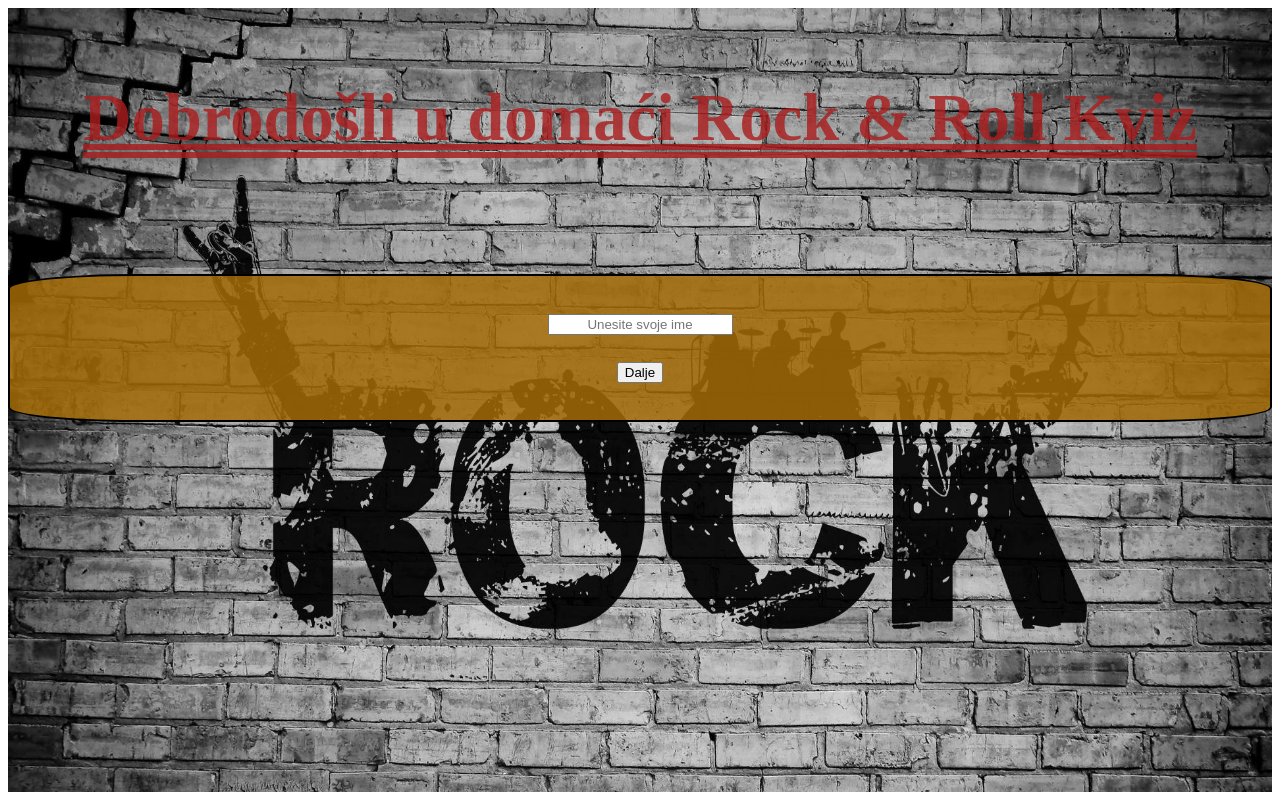
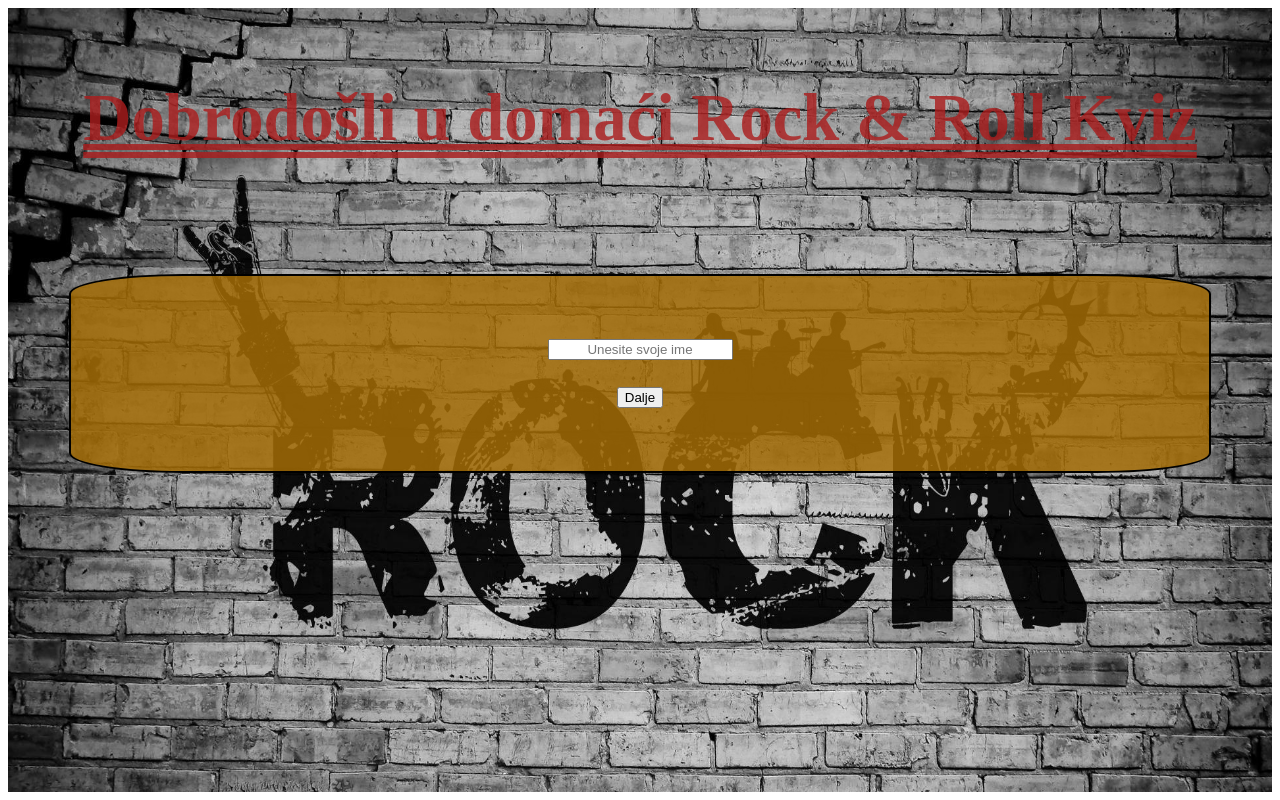
Before and after one commit to jovandeka/PIA-homeworks, a PHP site: page / in a window 1280 px wide. Run offline with PHP 8.4, Linux system fonts and the light colour scheme.

Commit message:
Update kviz.css

```diff
--- a/hw-3/kviz.css
+++ b/hw-3/kviz.css
@@ -24,8 +24,9 @@
     text-align-last: center;
     margin: auto;
     position: relative;
-    padding-bottom: 3%;
-    padding-top: 3%;
+    padding-bottom: 5%;
+    padding-top: 5%;
+    width: 90%;
 }
 
 #question{
```
